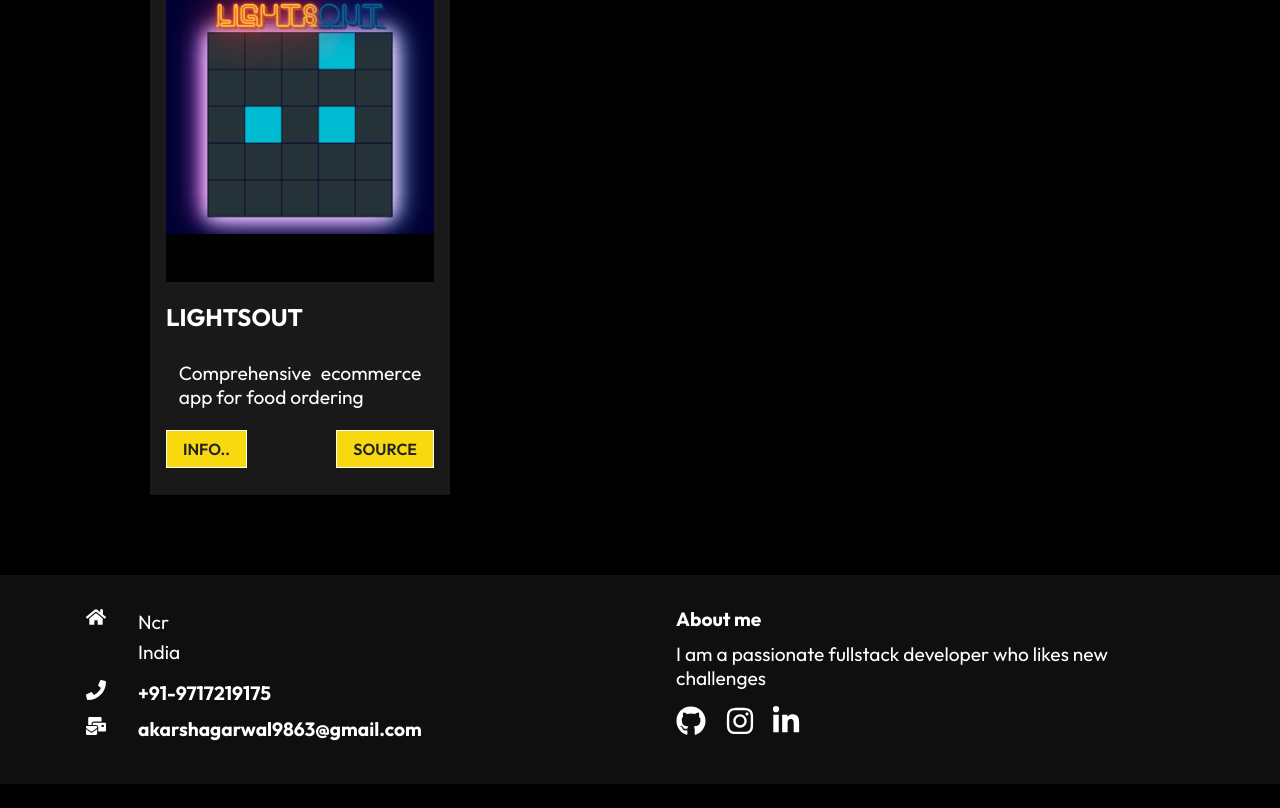
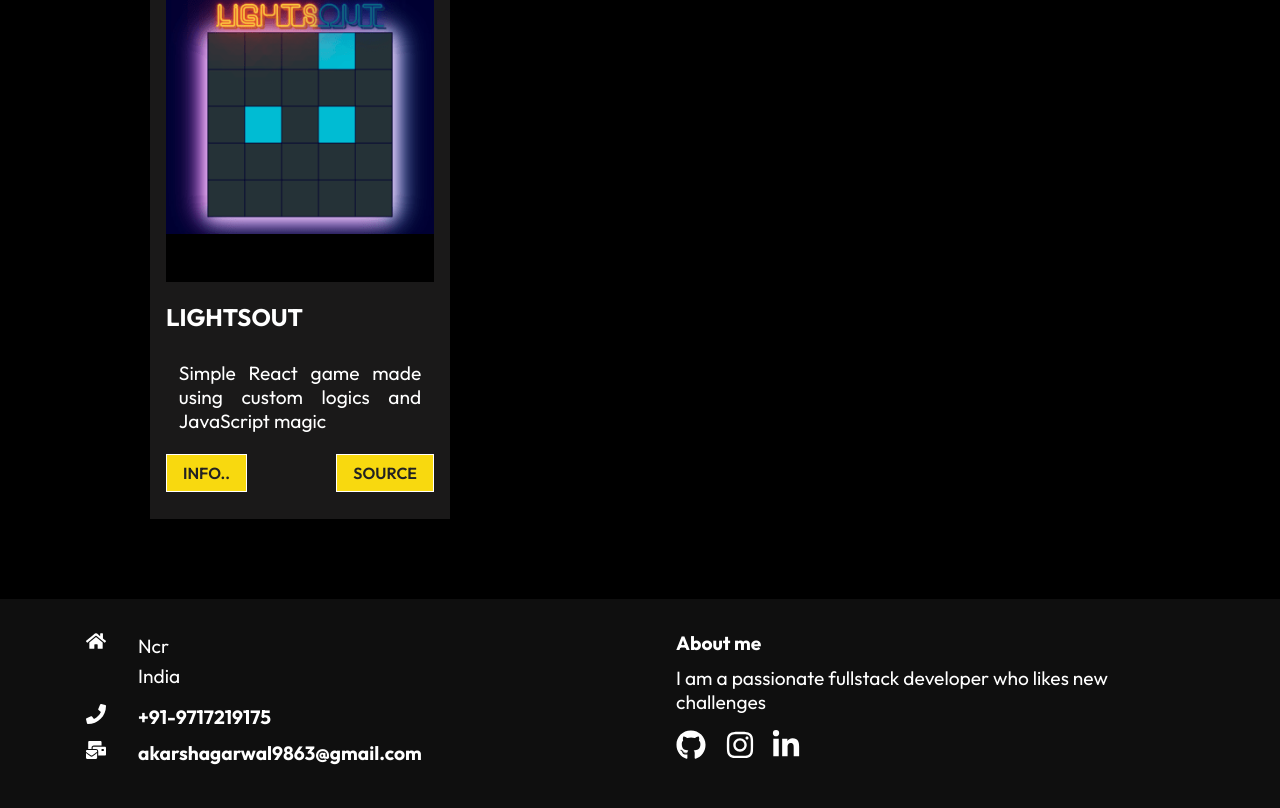
Before and after one commit to Akarsh10092/portfolio-ReactJS, a React (Create React App) app: page /project in a window 1280 px wide. Shown: the part 1398-2206 px from the top of the page. Before the commit the page ends 2182 px from the top, so only its background shows below. Built offline with nearby package versions, Linux system fonts and the light colour scheme.

Commit message:
Update WorkCardData.js

```diff
--- a/src/components/WorkCardData.js
+++ b/src/components/WorkCardData.js
@@ -28,7 +28,7 @@ const ProjectCardData=[
     {
         imgsrc: pro4,
         title : "LIGHTSOUT",
-        text:"Comprehensive ecommerce app for food ordering",
+        text:"Simple React game made using custom logics and JavaScript magic",
         view:"/information",
         source:"https://github.com/Akarsh10092/lightsout-reactBasic-game"
     }
```
